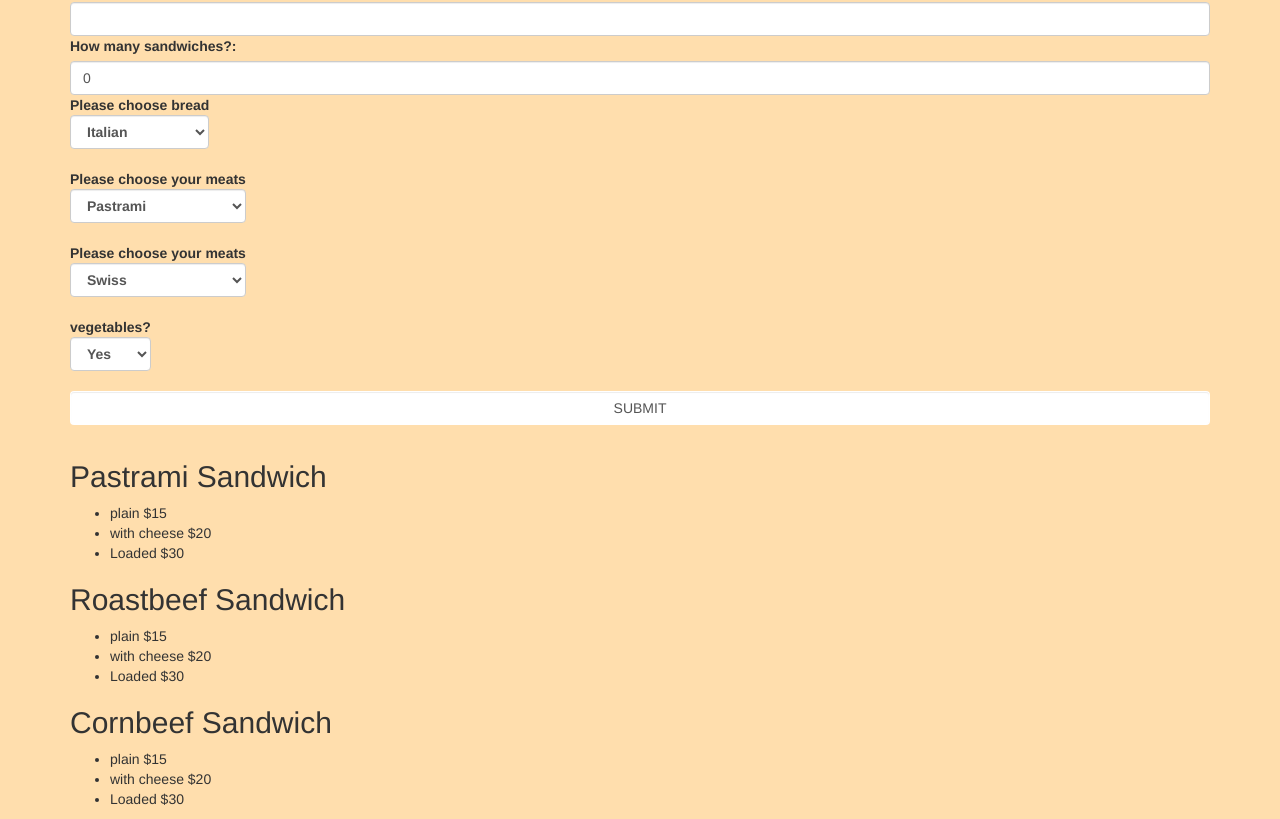
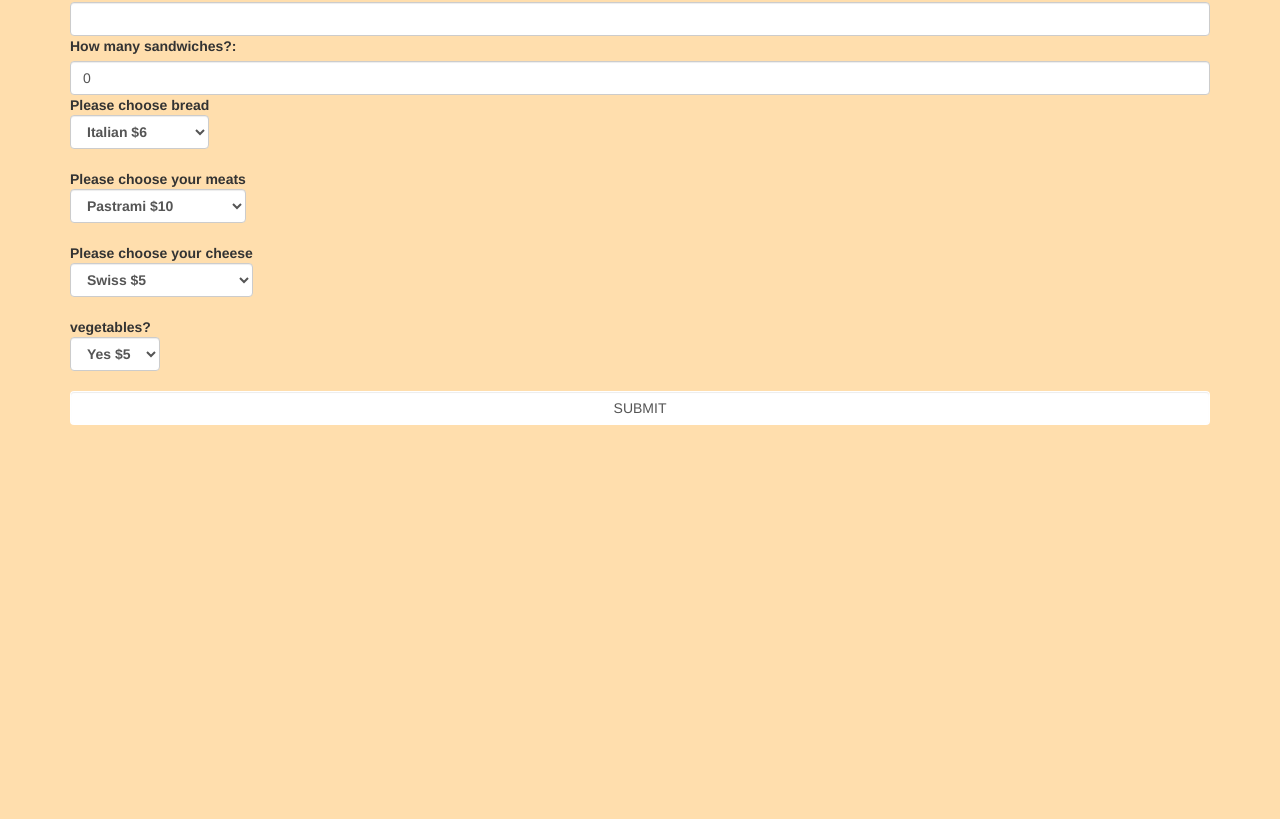
Before and after one commit to russvetsper/ny-deli, a plain HTML site: page index.html in a window 1280 px wide. Shown: the part 318-1137 px from the top of the page. After the commit the page ends 800 px from the top, so only its background shows below. Drawn offline with nearby package versions, Linux system fonts and the light colour scheme.

Commit message:
add value

```diff
--- a/index.html
+++ b/index.html
@@ -69,10 +69,10 @@
        <div class="form-group">
          <label for="breadType"> Please choose bread
            <select class="form-control" id="breadType">
-             <option value="1">Italian</option>
-             <option value="2">Rye</option>
-             <option value="3">Bagel</option>
-             <option value="4">Roll</option>
+             <option value="1">Italian $6</option>
+             <option value="2">Rye $5</option>
+             <option value="3">Bagel $4</option>
+             <option value="4">Roll $4</option>
            </select>
          </label>
 
@@ -84,9 +84,9 @@
 
          <label for="meatChoice"> Please choose your meats
            <select class="form-control" id="meatChoice">
-             <option value="1">Pastrami</option>
-             <option value="2">Cornbeef</option>
-             <option value="3">Roastbeef</option>
+             <option value="1">Pastrami $10</option>
+             <option value="2">Cornbeef $10</option>
+             <option value="3">Roastbeef $9</option>
            </select>
          </label>
        </div>
@@ -94,11 +94,11 @@
 
        <div class="form-group">
 
-         <label for="cheeseChoice"> Please choose your meats
+         <label for="cheeseChoice"> Please choose your cheese
            <select class="form-control" id="chesseChoice">
-             <option value="1">Swiss</option>
-             <option value="2">American</option>
-             <option value="3">Chadder</option>
+             <option value="1">Swiss $5</option>
+             <option value="2">American $6</option>
+             <option value="3">Chedder $7</option>
            </select>
          </label>
        </div>
@@ -106,8 +106,8 @@
        <div class="form-group">
            <label for="vegetablesChoices"> vegetables?
              <select class="form-control" id="vegetableChoices">
-               <option value="1">Yes</option>
-               <option value="2">No</option>
+               <option value="1">Yes $5</option>
+               <option value="2">No $0</option>
              </select>
            </label>
        </div>
@@ -116,29 +116,6 @@
        <button class="btn form-control" type="submit" name="button">SUBMIT</button>
      </form>
    </div>
-   <div class="container rules">
-     <h2>Pastrami Sandwich</h2>
-     <ul>
-       <li>plain $15</li>
-       <li>with cheese $20</li>
-       <li>Loaded $30</li>
-     </ul>
-     <h2>Roastbeef Sandwich</h2>
-     <ul>
-       <li>plain $15</li>
-       <li>with cheese $20</li>
-       <li>Loaded $30</li>
-     </ul>
-     <h2>Cornbeef Sandwich</h2>
-     <ul>
-       <li>plain $15</li>
-       <li>with cheese $20</li>
-       <li>Loaded $30</li>
-
-
-
-
-   </div>
 
 
  </body>
--- a/js/scripts.js
+++ b/js/scripts.js
@@ -1,24 +1,24 @@
 var totalCost;
-function sandwich(meats,cheese,vegi,bread,cost){
+function sandwich(meats,cheese,vegetables,bread,sandwichPrice){
 this.meats=meats;
 this.cheese=cheese;
-this.vegi=vegi;
+this.vegi=vegetables;
 this.bread=bread;
 this.sandwichPrice=sandwichPrice;
 }
 sandwich.prototype.totalcost=function(){
-  return this.cost*this.meats;
+  return this.sandwichPrice * this.meats;
 }
 
-sandwich.prototype.sandwichAmount=function(){
-  if(this.meats.length<1){
+sandwich.prototype.sandwichPrice=function(){
+  if(this.meats.length>1){
       return+5;
   }
 
 }
-var pastrami=new sandwich("pastrami","swiss","no","italian",15);
-var roastbeef=new sandwich("roastbeef","chadder","no","italaian",15);
-var cornbeef=new sandwich("cornbeef","american","no","italaian",30);
+// var pastrami=new sandwich("pastrami","swiss","no","italian",15);
+// var roastbeef=new sandwich("roastbeef","chadder","no","italaian",15);
+// var cornbeef=new sandwich("cornbeef","american","no","italaian",15);
 
 function aditionalPrices(option){
   if (option==="1"){
@@ -28,12 +28,23 @@ function aditionalPrices(option){
   }else if (option==="3"){
     totalPrice+=5;
   }else{
-    totalPrice+=10
+    totalPrice+=10;
 
 }
 
   }
 
   $(document).ready(function() {
-  $("form#user-form").submit(function(event){
-  event.preventDefault();
+  $("form#user-form").submit(function(event) {
+   event.preventDefault();
+
+
+  $("#breadType").val();
+  $("#meatChoice").val();
+  $("#cheeseChoice").val();
+  $("#vegetables").val();
+
+
+
+  });
+});
```
